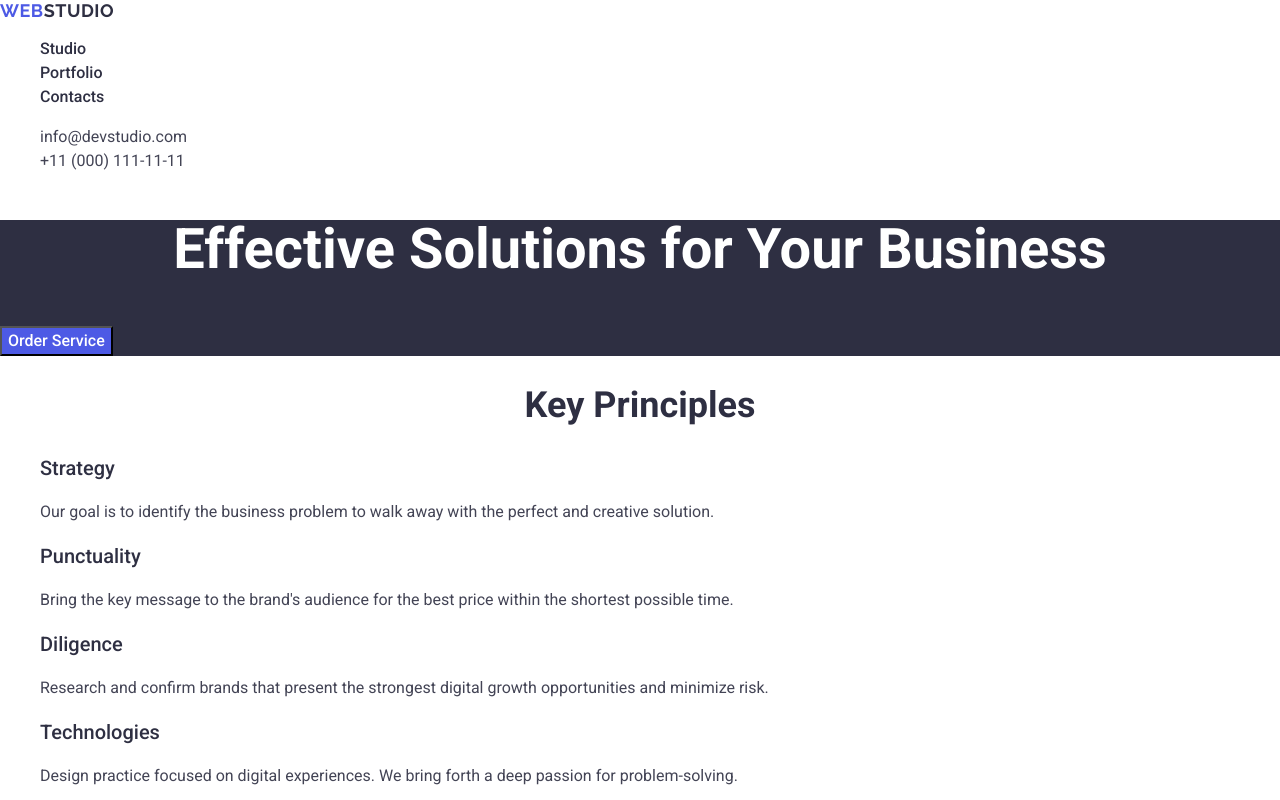
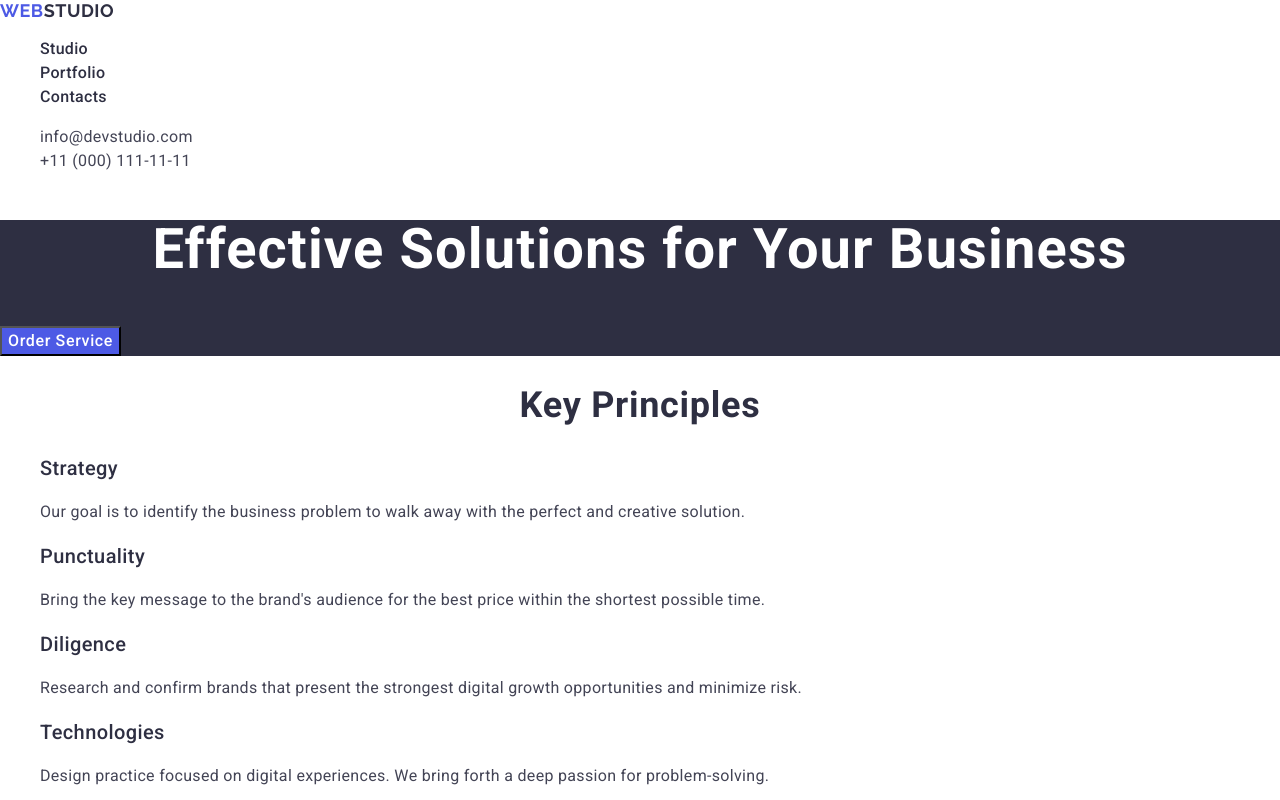
Before and after one commit to Leas-y/goit-markup-hw-02, a plain HTML site: page index.html in a window 1280 px wide. Shown: the top 800 px of the page. Drawn offline with nearby package versions, Linux system fonts and the light colour scheme.

Commit message:
hw2(corrected)

```diff
--- a/css/styles.css
+++ b/css/styles.css
@@ -36,7 +36,7 @@ body {
   font-size: 18px;
   font-weight: 700;
   line-height: 1.17;
-  letter-spacing: 0, 03em;
+  letter-spacing: 0.03em;
   text-transform: uppercase;
 }
 .part-logo-bot {
@@ -47,7 +47,7 @@ body {
   font-size: 56px;
   font-weight: 700;
   line-height: 1.07;
-  letter-spacing: 0, 02em;
+  letter-spacing: 0.02em;
   text-align: center;
 }
 .title-section {
@@ -55,7 +55,7 @@ body {
   font-size: 36px;
   font-weight: 700;
   line-height: 1.11;
-  letter-spacing: 0, 02em;
+  letter-spacing: 0.02em;
   text-transform: capitalize;
   text-align: center;
 }
@@ -64,20 +64,20 @@ body {
   font-size: 20px;
   font-weight: 500;
   line-height: 1.2;
-  letter-spacing: 0, 02em;
+  letter-spacing: 0.02em;
 }
 .paragraph {
   color: #434455;
   font-size: 16px;
   line-height: 1.5;
-  letter-spacing: 0, 02em;
+  letter-spacing: 0.02em;
 }
 .nav-link {
   color: #2e2f42;
   font-size: 16px;
   font-weight: 500;
   line-height: 1.5;
-  letter-spacing: 0, 02em;
+  letter-spacing: 0.02em;
 }
 .nav-link:hover,
 .nav-link:active {
@@ -85,7 +85,7 @@ body {
   font-size: 16px;
   font-weight: 500;
   line-height: 1.5;
-  letter-spacing: 0, 02em;
+  letter-spacing: 0.02em;
 }
 .nav-contacts a {
   color: #434455;
@@ -93,7 +93,7 @@ body {
   font-size: 16px;
   font-weight: 400;
   line-height: 1.5;
-  letter-spacing: 0, 02em;
+  letter-spacing: 0.02em;
 }
 .contacts:hover,
 .contacts:active {
@@ -101,7 +101,7 @@ body {
   font-size: 16px;
   font-weight: 400;
   line-height: 1.5;
-  letter-spacing: 0, 02em;
+  letter-spacing: 0.02em;
 }
 .button-order {
   font-family: 'Roboto', sans-serif;
@@ -110,7 +110,7 @@ body {
   font-size: 16px;
   font-weight: 500;
   line-height: 1.5;
-  letter-spacing: 0, 04em;
+  letter-spacing: 0.04em;
 }
 .button-order:hover,
 .button-order:active {
@@ -119,7 +119,7 @@ body {
   font-size: 16px;
   font-weight: 500;
   line-height: 1.5;
-  letter-spacing: 0, 04em;
+  letter-spacing: 0.04em;
 }
 .section-order {
   background-color: #2e2f42;
@@ -136,5 +136,5 @@ body {
   font-size: 16px;
   font-weight: 400;
   line-height: 1.5;
-  letter-spacing: 0, 02em;
+  letter-spacing: 0.02em;
 }
```
